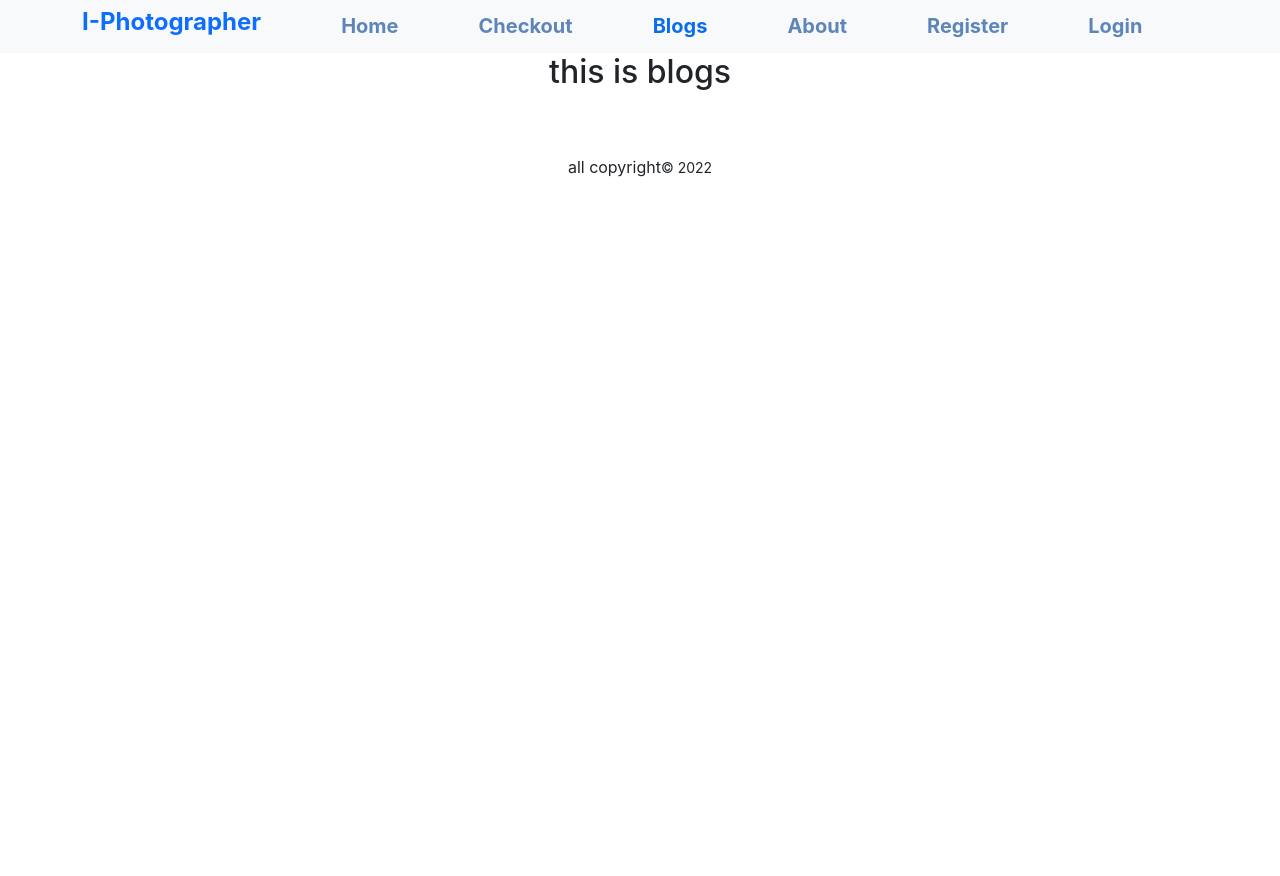
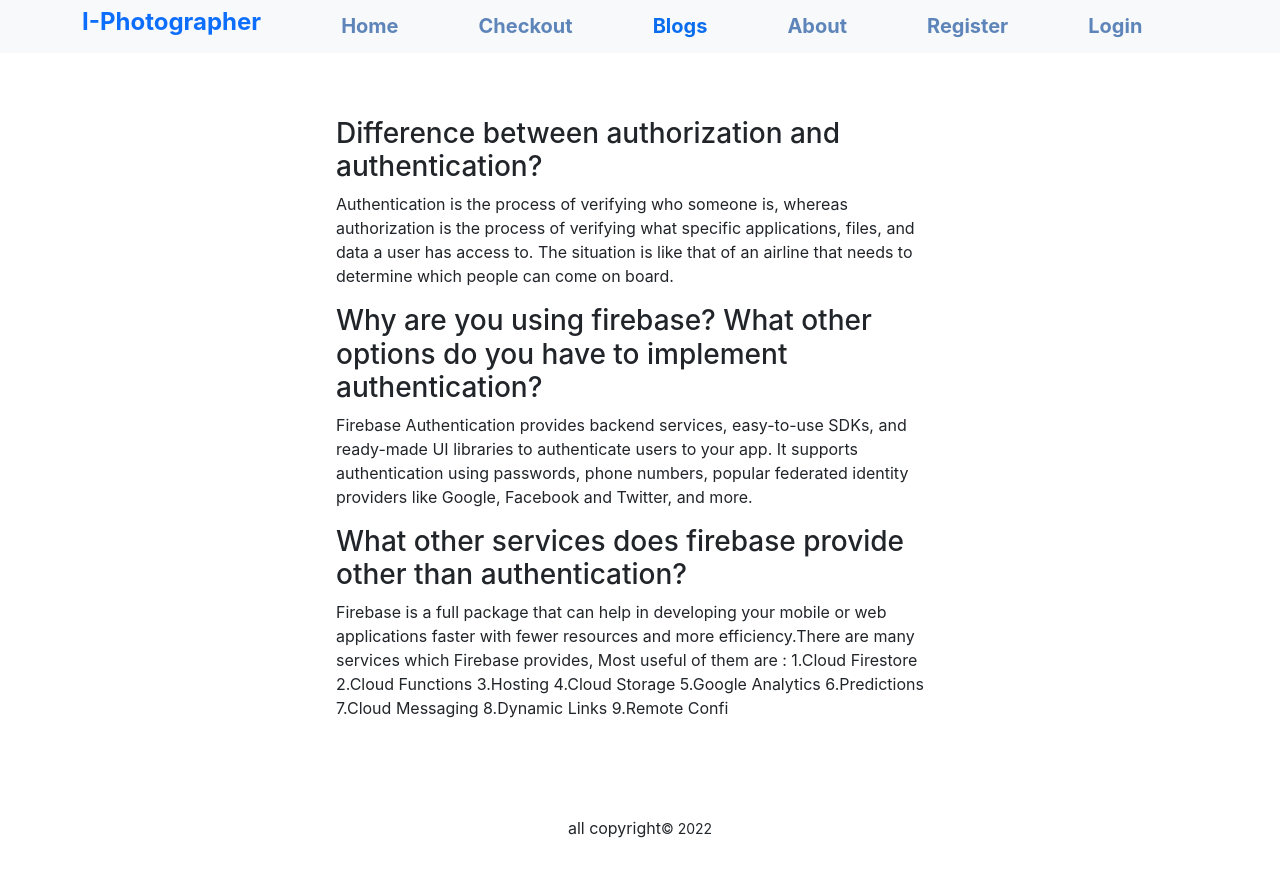
Before and after one commit to sarifulislam1/independent-service-provider, a React (Create React App) app: page /blogs in a window 1280 px wide. Shown: the top 876 px of the page. Before the commit the page ends 800 px from the top, so only its background shows below. Built offline with nearby package versions, Linux system fonts and the light colour scheme; no server answers.

Commit message:
all done

```diff
--- a/public/data.json
+++ b/public/data.json
@@ -4,20 +4,20 @@
         "id": 1,
         "img": "https://data.whicdn.com/images/313691231/original.jpg",
         "review": "Aesthetic photography is a photographic practice of capturing visual beauty within an image. Just as the term “beauty” can be subjective, “aesthetic” can be distinguished as something that is immediately visually pleasing to a viewer.",
-        "rating": 4.5
+        "price": 4500
     },
     {
         "name": "Wedding",
         "id": 2,
         "img": "https://cdn.pixabay.com/photo/2014/09/13/04/59/couple-443600__480.jpg",
         "review": "Wedding photography is a photography niche that focuses on capturing the events of the wedding day. It also often includes an engagement photoshoot, boudoir photos, and the wedding preparations. The photoshoot itself lasts from the beginning of the",
-        "rating": 4
+        "price": 4000
     },
     {
         "name": "Modeling",
         "id": 3,
         "img": "https://cutewallpaper.org/21/male-model-wallpaper/Model-HD-Wallpaper-Background-Image-2000x1500-ID-.jpg",
         "review": "A model photography shoot can also refer to a common practice where a photographer is taking photographs of a model for the model's portfolio. This usually means that a model pays a photographer to take his or her head and body shots.",
-        "rating": 5
+        "price": 5000
     }
 ]
--- a/src/components/About/About.js
+++ b/src/components/About/About.js
@@ -2,13 +2,14 @@ import React from 'react';
 
 const About = () => {
     return (
-        <div className='d-flex justify-content-center align-items-center text-start mt-5 container p-3 rounded'>
+        <div className=' mx-auto d-flex justify-content-center align-items-center text-start mt-5 container p-3 rounded'>
             <div>
-                <h2 className='text-primary'>Hey I'm a Independent Photographer</h2>
-                <p>Being a Independent photographer means that you work for yourself, taking on clients for photoshoots or creating and selling your fine art photography. Pretty much every business or entrepreneur out there is going to need photos at some point, whether it's a professional headshot or product photos for their online store</p>
+                <h2 className='text-primary'>Hey I'm Sariful Islam</h2>
+                <p>I'm a student.From now after 6 month i want to become a web developer.👋</p>
             </div>
             <div>
-                <img className='rounded-pill' src="https://enviragallery.com/wp-content/uploads/2016/03/Camera-Bag-e1457180868980.jpg" alt="" />
+                {/* <img className='rounded-pill' src="https://enviragallery.com/wp-content/uploads/2016/03/Camera-Bag-e1457180868980.jpg" alt="" /> */}
+                <img className='rounded-pill w-50 mx-auto' src="https://scontent.fdac116-1.fna.fbcdn.net/v/t39.30808-6/247366799_3018712568406587_1494664951106069798_n.jpg?_nc_cat=110&ccb=1-5&_nc_sid=174925&_nc_eui2=AeHY2Rzce6dzJB4IAYK6Hq5uxE8Sg8CYzhjETxKDwJjOGILRT1Lv0E6D5_lTe90gyfT6eGN1BlwwamxfpVzY10h2&_nc_ohc=kVj8wlswaO4AX-rptqB&_nc_ht=scontent.fdac116-1.fna&oh=00_AT_-5NvnCX6FFa6XClVc7fMa0RG0XAko_A5dY7WGcelZUA&oe=6261801B" alt="" />
             </div>
         </div>
     );
--- a/src/components/Blogs/Blogs.js
+++ b/src/components/Blogs/Blogs.js
@@ -2,8 +2,29 @@ import React from 'react';
 
 const Blogs = () => {
     return (
-        <div>
-            <h2>this is blogs</h2>
+        <div className='container text-start mt-5 p-3 w-50'>
+            <div>
+                <h3>Difference between authorization and authentication?</h3>
+                <p>Authentication is the process of verifying who someone is, whereas authorization is the process of verifying what specific applications, files, and data a user has access to. The situation is like that of an airline that needs to determine which people can come on board.</p>
+            </div>
+            <div>
+                <h3>
+                    Why are you using firebase? What other options do you have to implement authentication?
+                </h3>
+                <p>Firebase Authentication provides backend services, easy-to-use SDKs, and ready-made UI libraries to authenticate users to your app. It supports authentication using passwords, phone numbers, popular federated identity providers like Google, Facebook and Twitter, and more.</p>
+            </div>
+            <div>
+                <h3>What other services does firebase provide other than authentication?</h3>
+                <p>Firebase is a full package that can help in developing your mobile or web applications faster with fewer resources and more efficiency.There are many services which Firebase provides, Most useful of them are : 1.Cloud Firestore
+                    2.Cloud Functions
+                    3.Hosting
+                    4.Cloud Storage
+                    5.Google Analytics
+                    6.Predictions
+                    7.Cloud Messaging
+                    8.Dynamic Links
+                    9.Remote Confi</p>
+            </div>
         </div>
     );
 };
--- a/src/components/Home/Service/Service.js
+++ b/src/components/Home/Service/Service.js
@@ -3,7 +3,7 @@ import { Button, Card } from 'react-bootstrap';
 import { useNavigate } from 'react-router-dom';
 import './Service.css'
 const Service = (props) => {
-    const { name, review, img } = props.service
+    const { name, review, img, price } = props.service
     const navigate = useNavigate()
     const goCheckout = () => {
         navigate('/checkout')
@@ -18,6 +18,7 @@ const Service = (props) => {
                         <Card.Text>
                             {review}
                         </Card.Text>
+                        <p>$ {price}</p>
                         <Button onClick={goCheckout} variant="primary">Checkout</Button>
                     </Card.Body>
                 </Card>
```
Also changed, not shown: firebase.json (added), 2 other files (tests, documents, lock files or other folders).
